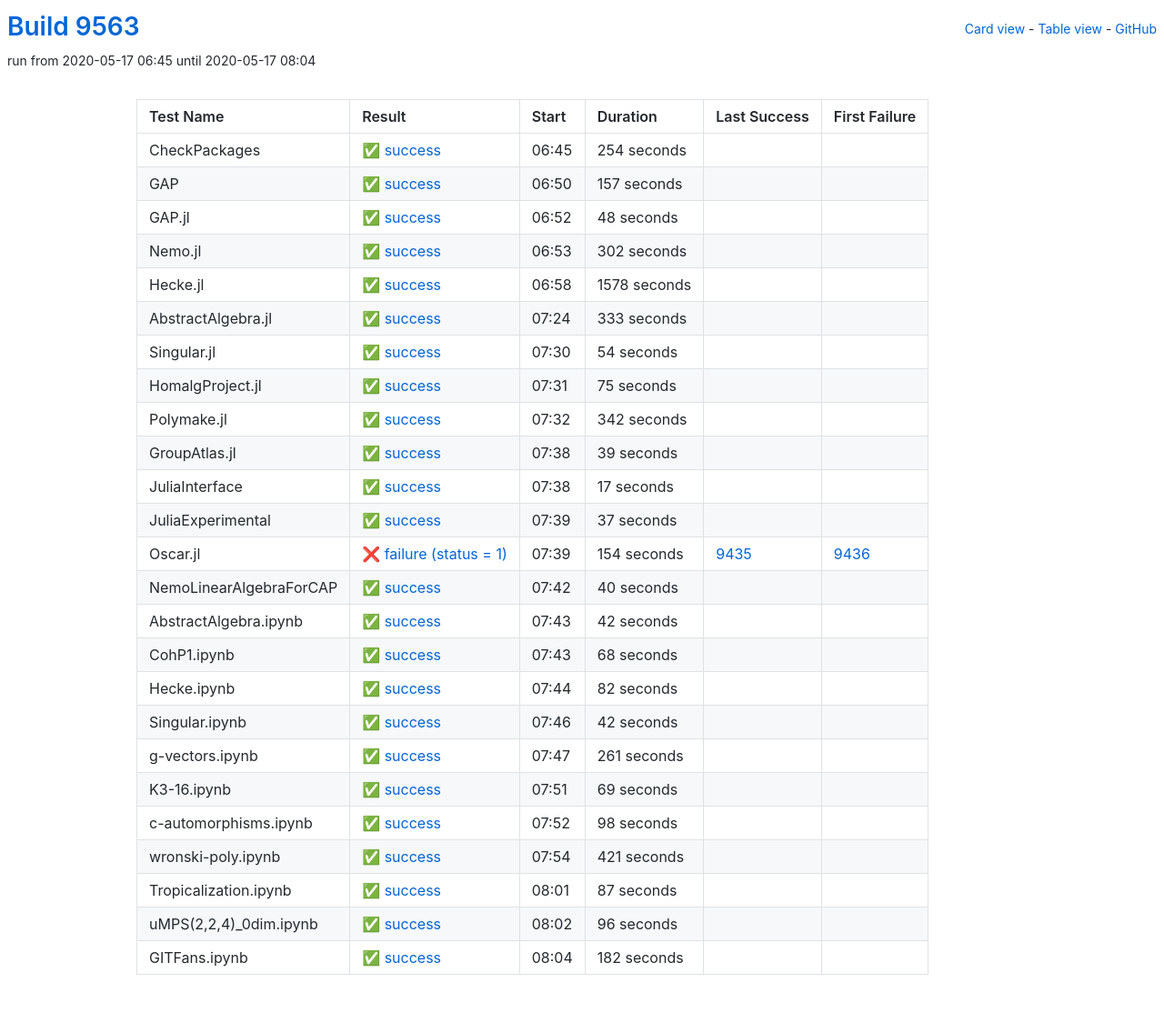
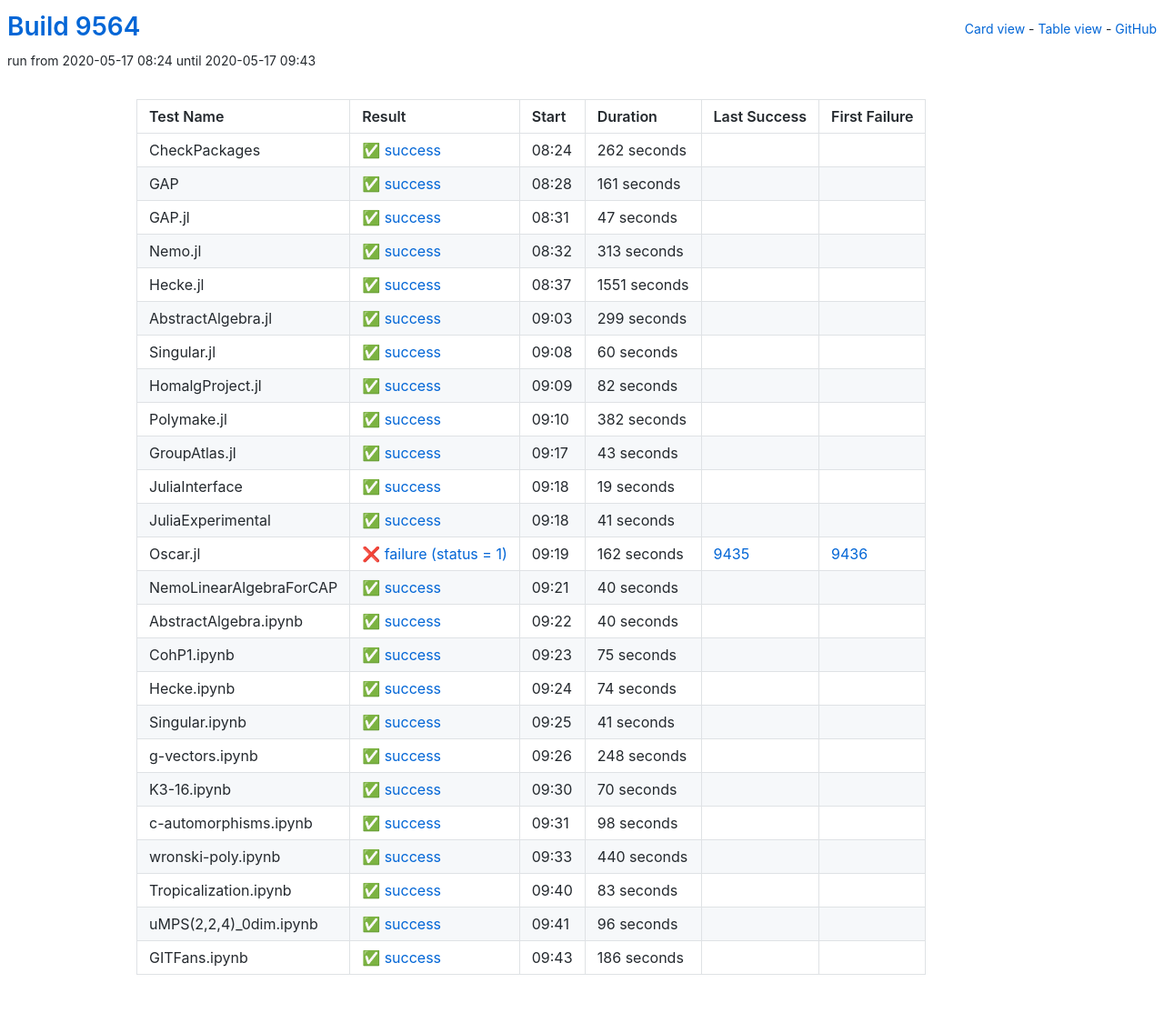
Before and after one commit to oscar-system/oscar-ci-status, a Jekyll site: the page built from table.html, in a window 1280 px wide. Shown: the whole page at 91% size. Built offline with Jekyll 4.4.1, drawn with Linux system fonts in a browser that asks for light colours.

Commit message:
Build 9564

```diff
--- a/_data/ci.yml
+++ b/_data/ci.yml
@@ -1,161 +1,161 @@
-build: 9563
-build_url: https://oscarci.mathematik.uni-kl.de/job/oscar/9563/
+build: 9564
+build_url: https://oscarci.mathematik.uni-kl.de/job/oscar/9564/
 job: oscar
 tests:
-- duration: 254
+- duration: 262
   exitcode: 0
   first_failure: false
   first_failure_url: null
   id: checkpackages
   last_success: false
   last_success_url: null
-  log: https://oscarci.mathematik.uni-kl.de/job/oscar/9563/artifact/logs/build-9563/CheckPackages.log
+  log: https://oscarci.mathematik.uni-kl.de/job/oscar/9564/artifact/logs/build-9564/CheckPackages.log
   name: CheckPackages
-  start: 2020-05-17 06:45
+  start: 2020-05-17 08:24
   status: success
   success: true
-- duration: 157
+- duration: 161
   exitcode: 0
   first_failure: false
   first_failure_url: null
   id: gap
   last_success: false
   last_success_url: null
-  log: https://oscarci.mathematik.uni-kl.de/job/oscar/9563/artifact/logs/build-9563/GAP.log
+  log: https://oscarci.mathematik.uni-kl.de/job/oscar/9564/artifact/logs/build-9564/GAP.log
   name: GAP
-  start: 2020-05-17 06:50
+  start: 2020-05-17 08:28
   status: success
   success: true
-- duration: 48
+- duration: 47
   exitcode: 0
   first_failure: false
   first_failure_url: null
   id: gap-jl
   last_success: false
   last_success_url: null
-  log: https://oscarci.mathematik.uni-kl.de/job/oscar/9563/artifact/logs/build-9563/GAP.jl.log
+  log: https://oscarci.mathematik.uni-kl.de/job/oscar/9564/artifact/logs/build-9564/GAP.jl.log
   name: GAP.jl
-  start: 2020-05-17 06:52
+  start: 2020-05-17 08:31
   status: success
   success: true
-- duration: 302
+- duration: 313
   exitcode: 0
   first_failure: false
   first_failure_url: null
   id: nemo-jl
   last_success: false
   last_success_url: null
-  log: https://oscarci.mathematik.uni-kl.de/job/oscar/9563/artifact/logs/build-9563/Nemo.jl.log
+  log: https://oscarci.mathematik.uni-kl.de/job/oscar/9564/artifact/logs/build-9564/Nemo.jl.log
   name: Nemo.jl
-  start: 2020-05-17 06:53
+  start: 2020-05-17 08:32
   status: success
   success: true
-- duration: 1578
+- duration: 1551
   exitcode: 0
   first_failure: false
   first_failure_url: null
   id: hecke-jl
   last_success: false
   last_success_url: null
-  log: https://oscarci.mathematik.uni-kl.de/job/oscar/9563/artifact/logs/build-9563/Hecke.jl.log
+  log: https://oscarci.mathematik.uni-kl.de/job/oscar/9564/artifact/logs/build-9564/Hecke.jl.log
   name: Hecke.jl
-  start: 2020-05-17 06:58
+  start: 2020-05-17 08:37
   status: success
   success: true
-- duration: 333
+- duration: 299
   exitcode: 0
   first_failure: false
   first_failure_url: null
   id: abstractalgebra-jl
   last_success: false
   last_success_url: null
-  log: https://oscarci.mathematik.uni-kl.de/job/oscar/9563/artifact/logs/build-9563/AbstractAlgebra.jl.log
+  log: https://oscarci.mathematik.uni-kl.de/job/oscar/9564/artifact/logs/build-9564/AbstractAlgebra.jl.log
   name: AbstractAlgebra.jl
-  start: 2020-05-17 07:24
+  start: 2020-05-17 09:03
   status: success
   success: true
-- duration: 54
+- duration: 60
   exitcode: 0
   first_failure: false
   first_failure_url: null
   id: singular-jl
   last_success: false
   last_success_url: null
-  log: https://oscarci.mathematik.uni-kl.de/job/oscar/9563/artifact/logs/build-9563/Singular.jl.log
+  log: https://oscarci.mathematik.uni-kl.de/job/oscar/9564/artifact/logs/build-9564/Singular.jl.log
   name: Singular.jl
-  start: 2020-05-17 07:30
+  start: 2020-05-17 09:08
   status: success
   success: true
-- duration: 75
+- duration: 82
   exitcode: 0
   first_failure: false
   first_failure_url: null
   id: homalgproject-jl
   last_success: false
   last_success_url: null
-  log: https://oscarci.mathematik.uni-kl.de/job/oscar/9563/artifact/logs/build-9563/HomalgProject.jl.log
+  log: https://oscarci.mathematik.uni-kl.de/job/oscar/9564/artifact/logs/build-9564/HomalgProject.jl.log
   name: HomalgProject.jl
-  start: 2020-05-17 07:31
+  start: 2020-05-17 09:09
   status: success
   success: true
-- duration: 342
+- duration: 382
   exitcode: 0
   first_failure: false
   first_failure_url: null
   id: polymake-jl
   last_success: false
   last_success_url: null
-  log: https://oscarci.mathematik.uni-kl.de/job/oscar/9563/artifact/logs/build-9563/Polymake.jl.log
+  log: https://oscarci.mathematik.uni-kl.de/job/oscar/9564/artifact/logs/build-9564/Polymake.jl.log
   name: Polymake.jl
-  start: 2020-05-17 07:32
+  start: 2020-05-17 09:10
   status: success
   success: true
-- duration: 39
+- duration: 43
   exitcode: 0
   first_failure: false
   first_failure_url: null
   id: groupatlas-jl
   last_success: false
   last_success_url: null
-  log: https://oscarci.mathematik.uni-kl.de/job/oscar/9563/artifact/logs/build-9563/GroupAtlas.jl.log
+  log: https://oscarci.mathematik.uni-kl.de/job/oscar/9564/artifact/logs/build-9564/GroupAtlas.jl.log
   name: GroupAtlas.jl
-  start: 2020-05-17 07:38
+  start: 2020-05-17 09:17
   status: success
   success: true
-- duration: 17
+- duration: 19
   exitcode: 0
   first_failure: false
   first_failure_url: null
   id: juliainterface
   last_success: false
   last_success_url: null
-  log: https://oscarci.mathematik.uni-kl.de/job/oscar/9563/artifact/logs/build-9563/JuliaInterface.log
+  log: https://oscarci.mathematik.uni-kl.de/job/oscar/9564/artifact/logs/build-9564/JuliaInterface.log
   name: JuliaInterface
-  start: 2020-05-17 07:38
+  start: 2020-05-17 09:18
   status: success
   success: true
-- duration: 37
+- duration: 41
   exitcode: 0
   first_failure: false
   first_failure_url: null
   id: juliaexperimental
   last_success: false
   last_success_url: null
-  log: https://oscarci.mathematik.uni-kl.de/job/oscar/9563/artifact/logs/build-9563/JuliaExperimental.log
+  log: https://oscarci.mathematik.uni-kl.de/job/oscar/9564/artifact/logs/build-9564/JuliaExperimental.log
   name: JuliaExperimental
-  start: 2020-05-17 07:39
+  start: 2020-05-17 09:18
   status: success
   success: true
-- duration: 154
+- duration: 162
   exitcode: 1
   first_failure: 9436
   first_failure_url: https://oscarci.mathematik.uni-kl.de/job/oscar/9436/
   id: oscar-jl
   last_success: 9435
   last_success_url: https://oscarci.mathematik.uni-kl.de/job/oscar/9435/
-  log: https://oscarci.mathematik.uni-kl.de/job/oscar/9563/artifact/logs/build-9563/Oscar.jl.log
+  log: https://oscarci.mathematik.uni-kl.de/job/oscar/9564/artifact/logs/build-9564/Oscar.jl.log
   name: Oscar.jl
-  start: 2020-05-17 07:39
+  start: 2020-05-17 09:19
   status: failure
   success: false
 - duration: 40
@@ -165,81 +165,81 @@ tests:
   id: nemolinearalgebraforcap
   last_success: false
   last_success_url: null
-  log: https://oscarci.mathematik.uni-kl.de/job/oscar/9563/artifact/logs/build-9563/NemoLinearAlgebraForCAP.log
+  log: https://oscarci.mathematik.uni-kl.de/job/oscar/9564/artifact/logs/build-9564/NemoLinearAlgebraForCAP.log
   name: NemoLinearAlgebraForCAP
-  start: 2020-05-17 07:42
+  start: 2020-05-17 09:21
   status: success
   success: true
-- duration: 42
+- duration: 40
   exitcode: 0
   first_failure: false
   first_failure_url: null
   id: abstractalgebra-ipynb
   last_success: false
   last_success_url: null
-  log: https://oscarci.mathematik.uni-kl.de/job/oscar/9563/artifact/logs/build-9563/AbstractAlgebra.ipynb.log
+  log: https://oscarci.mathematik.uni-kl.de/job/oscar/9564/artifact/logs/build-9564/AbstractAlgebra.ipynb.log
   name: AbstractAlgebra.ipynb
-  start: 2020-05-17 07:43
+  start: 2020-05-17 09:22
   status: success
   success: true
-- duration: 68
+- duration: 75
   exitcode: 0
   first_failure: false
   first_failure_url: null
   id: cohp1-ipynb
   last_success: false
   last_success_url: null
-  log: https://oscarci.mathematik.uni-kl.de/job/oscar/9563/artifact/logs/build-9563/CohP1.ipynb.log
+  log: https://oscarci.mathematik.uni-kl.de/job/oscar/9564/artifact/logs/build-9564/CohP1.ipynb.log
   name: CohP1.ipynb
-  start: 2020-05-17 07:43
+  start: 2020-05-17 09:23
   status: success
   success: true
-- duration: 82
+- duration: 74
   exitcode: 0
   first_failure: false
   first_failure_url: null
   id: hecke-ipynb
   last_success: false
   last_success_url: null
-  log: https://oscarci.mathematik.uni-kl.de/job/oscar/9563/artifact/logs/build-9563/Hecke.ipynb.log
+  log: https://oscarci.mathematik.uni-kl.de/job/oscar/9564/artifact/logs/build-9564/Hecke.ipynb.log
   name: Hecke.ipynb
-  start: 2020-05-17 07:44
+  start: 2020-05-17 09:24
   status: success
   success: true
-- duration: 42
+- duration: 41
   exitcode: 0
   first_failure: false
   first_failure_url: null
   id: singular-ipynb
   last_success: false
   last_success_url: null
-  log: https://oscarci.mathematik.uni-kl.de/job/oscar/9563/artifact/logs/build-9563/Singular.ipynb.log
+  log: https://oscarci.mathematik.uni-kl.de/job/oscar/9564/artifact/logs/build-9564/Singular.ipynb.log
   name: Singular.ipynb
-  start: 2020-05-17 07:46
+  start: 2020-05-17 09:25
   status: success
   success: true
-- duration: 261
+- duration: 248
   exitcode: 0
   first_failure: false
   first_failure_url: null
   id: g-vectors-ipynb
   last_success: false
   last_success_url: null
-  log: https://oscarci.mathematik.uni-kl.de/job/oscar/9563/artifact/logs/build-9563/g-vectors.ipynb.log
+  log: https://oscarci.mathematik.uni-kl.de/job/oscar/9564/artifact/logs/build-9564/g-vectors.ipynb.log
   name: g-vectors.ipynb
-  start: 2020-05-17 07:47
+  start: 2020-05-17 09:26
   status: success
   success: true
-- duration: 69
+- duration: 70
   exitcode: 0
   first_failure: false
   first_failure_url: null
   id: k3-16-ipynb
   last_success: false
   last_success_url: null
-  log: https://oscarci.mathematik.uni-kl.de/job/oscar/9563/artifact/logs/build-9563/K3-16.ipynb.log
+  log: https://oscarci.mathematik.uni-kl.de/job/oscar/9564/artifact/logs/build-9564/K3-16.ipynb.log
   name: K3-16.ipynb
-  start: 2020-05-17 07:51
+  start: 2020-05-17 09:30
   status: success
   success: true
 - duration: 98
@@ -249,33 +249,33 @@ tests:
   id: c-automorphisms-ipynb
   last_success: false
   last_success_url: null
-  log: https://oscarci.mathematik.uni-kl.de/job/oscar/9563/artifact/logs/build-9563/c-automorphisms.ipynb.log
+  log: https://oscarci.mathematik.uni-kl.de/job/oscar/9564/artifact/logs/build-9564/c-automorphisms.ipynb.log
   name: c-automorphisms.ipynb
-  start: 2020-05-17 07:52
+  start: 2020-05-17 09:31
   status: success
   success: true
-- duration: 421
+- duration: 440
   exitcode: 0
   first_failure: false
   first_failure_url: null
   id: wronski-poly-ipynb
   last_success: false
   last_success_url: null
-  log: https://oscarci.mathematik.uni-kl.de/job/oscar/9563/artifact/logs/build-9563/wronski-poly.ipynb.log
+  log: https://oscarci.mathematik.uni-kl.de/job/oscar/9564/artifact/logs/build-9564/wronski-poly.ipynb.log
   name: wronski-poly.ipynb
-  start: 2020-05-17 07:54
+  start: 2020-05-17 09:33
   status: success
   success: true
-- duration: 87
+- duration: 83
   exitcode: 0
   first_failure: false
   first_failure_url: null
   id: tropicalization-ipynb
   last_success: false
   last_success_url: null
-  log: https://oscarci.mathematik.uni-kl.de/job/oscar/9563/artifact/logs/build-9563/Tropicalization.ipynb.log
+  log: https://oscarci.mathematik.uni-kl.de/job/oscar/9564/artifact/logs/build-9564/Tropicalization.ipynb.log
   name: Tropicalization.ipynb
-  start: 2020-05-17 08:01
+  start: 2020-05-17 09:40
   status: success
   success: true
 - duration: 96
@@ -285,20 +285,20 @@ tests:
   id: umps-2-2-4-0dim-ipynb
   last_success: false
   last_success_url: null
-  log: https://oscarci.mathematik.uni-kl.de/job/oscar/9563/artifact/logs/build-9563/uMPS-2-2-4-_0dim.ipynb.log
+  log: https://oscarci.mathematik.uni-kl.de/job/oscar/9564/artifact/logs/build-9564/uMPS-2-2-4-_0dim.ipynb.log
   name: uMPS(2,2,4)_0dim.ipynb
-  start: 2020-05-17 08:02
+  start: 2020-05-17 09:41
   status: success
   success: true
-- duration: 182
+- duration: 186
   exitcode: 0
   first_failure: false
   first_failure_url: null
   id: gitfans-ipynb
   last_success: false
   last_success_url: null
-  log: https://oscarci.mathematik.uni-kl.de/job/oscar/9563/artifact/logs/build-9563/GITFans.ipynb.log
+  log: https://oscarci.mathematik.uni-kl.de/job/oscar/9564/artifact/logs/build-9564/GITFans.ipynb.log
   name: GITFans.ipynb
-  start: 2020-05-17 08:04
+  start: 2020-05-17 09:43
   status: success
   success: true
```
Also changed, not shown: README.md.
